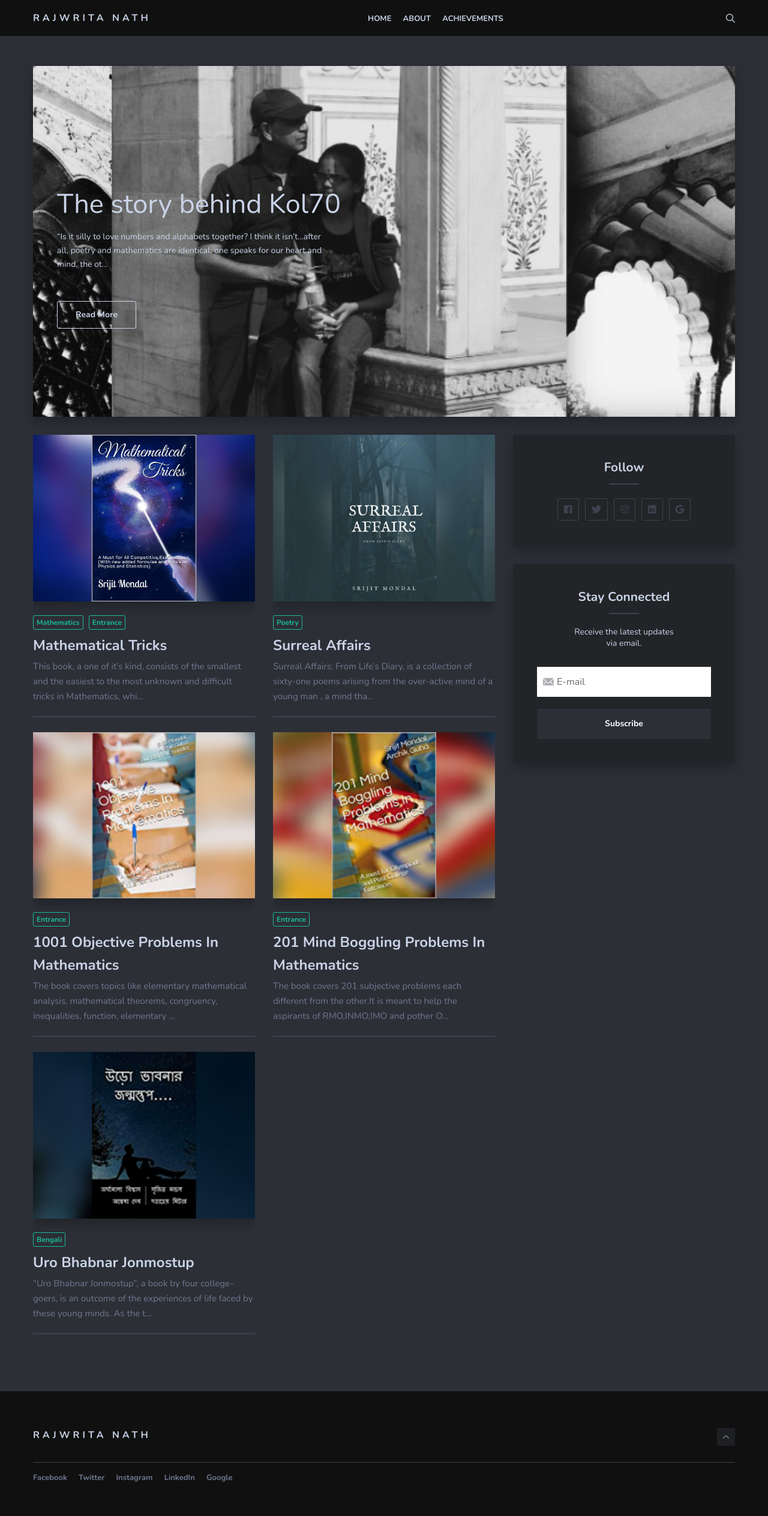
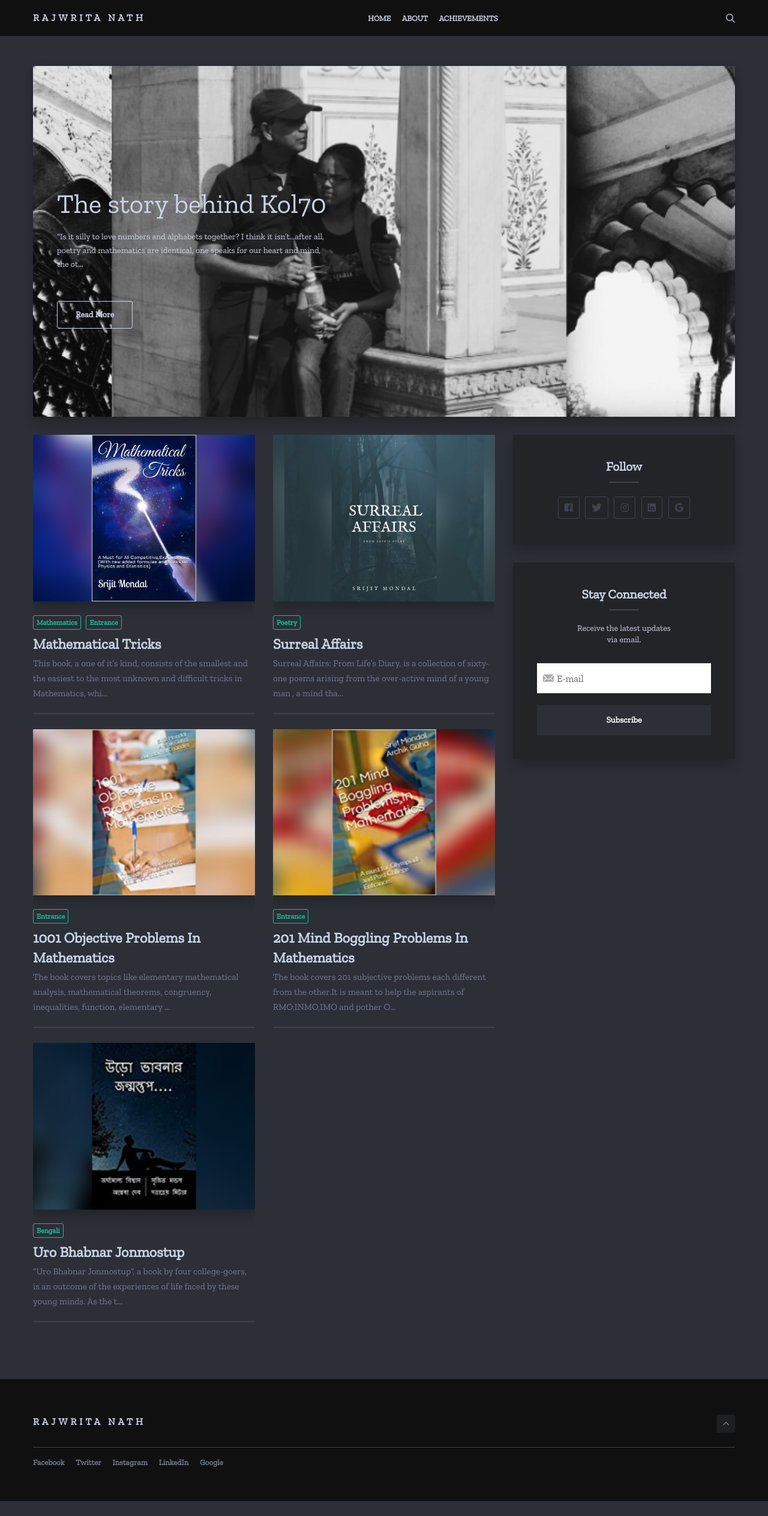
Before and after one commit to Rajwrita/kol70, a Jekyll site: the page built from index.html, in a window 1280 px wide. Shown: the whole page at 60% size. Built offline with Jekyll 4.4.1, drawn with Linux system fonts in a browser that asks for light colours; nearby versions of some CDN libraries; the list of posts is cut into pages by our own code; after the commit the page ends 2503 px from its top, so only the background shows below that.

Commit message:
Update _base.scss

```diff
--- a/_sass/2-base/_base.scss
+++ b/_sass/2-base/_base.scss
@@ -3,7 +3,7 @@ $base-font-size: 16px;
 $base-font-style: normal;
 $base-font-variant: normal;
 $base-font-weight: normal;
-$base-font-family: 'Nunito', sans-serif;
+$base-font-family: 'Zilla Slab', serif;
 $base-line-height: 28px;
 
 *, *::after, *::before {
```
